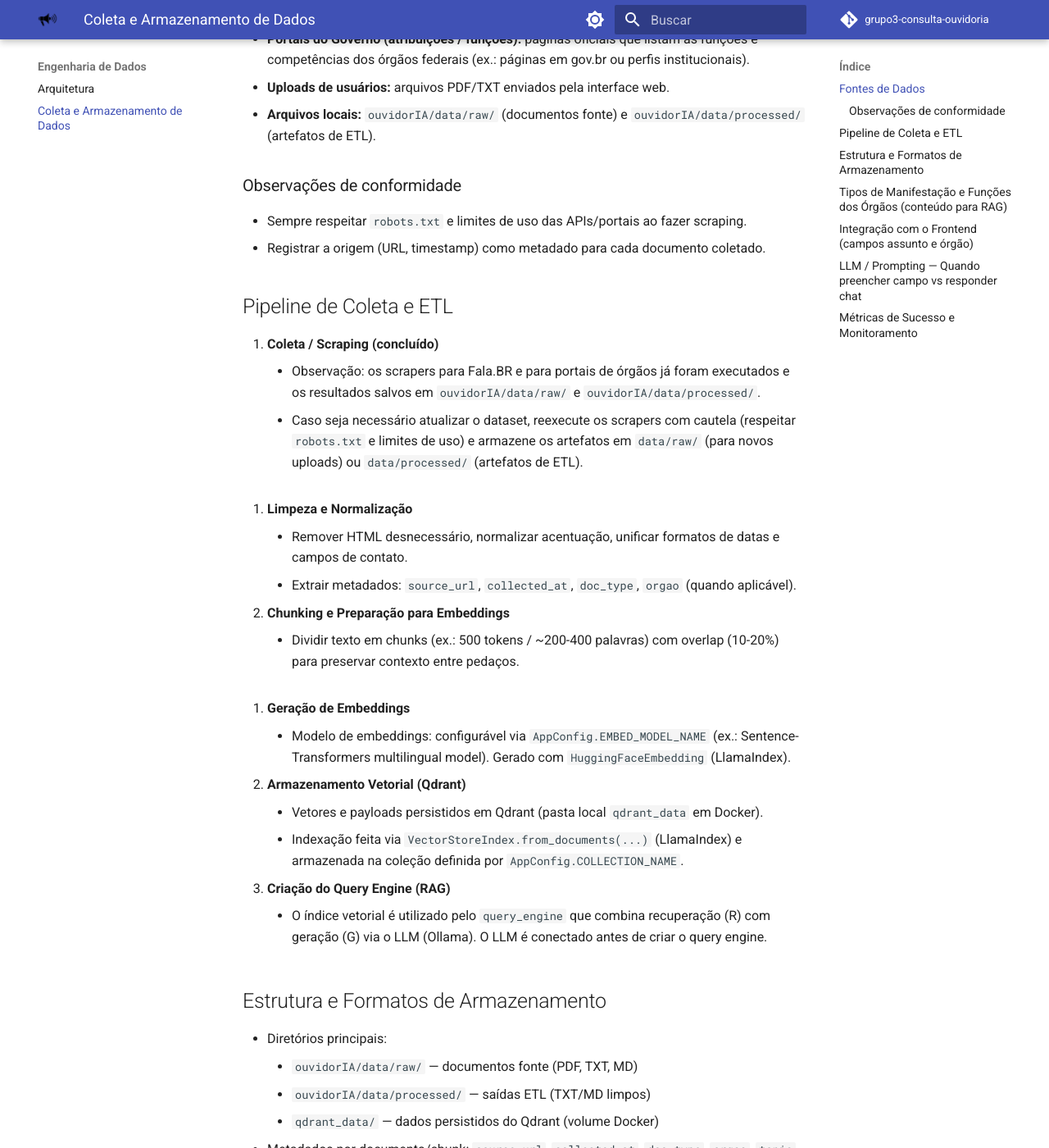
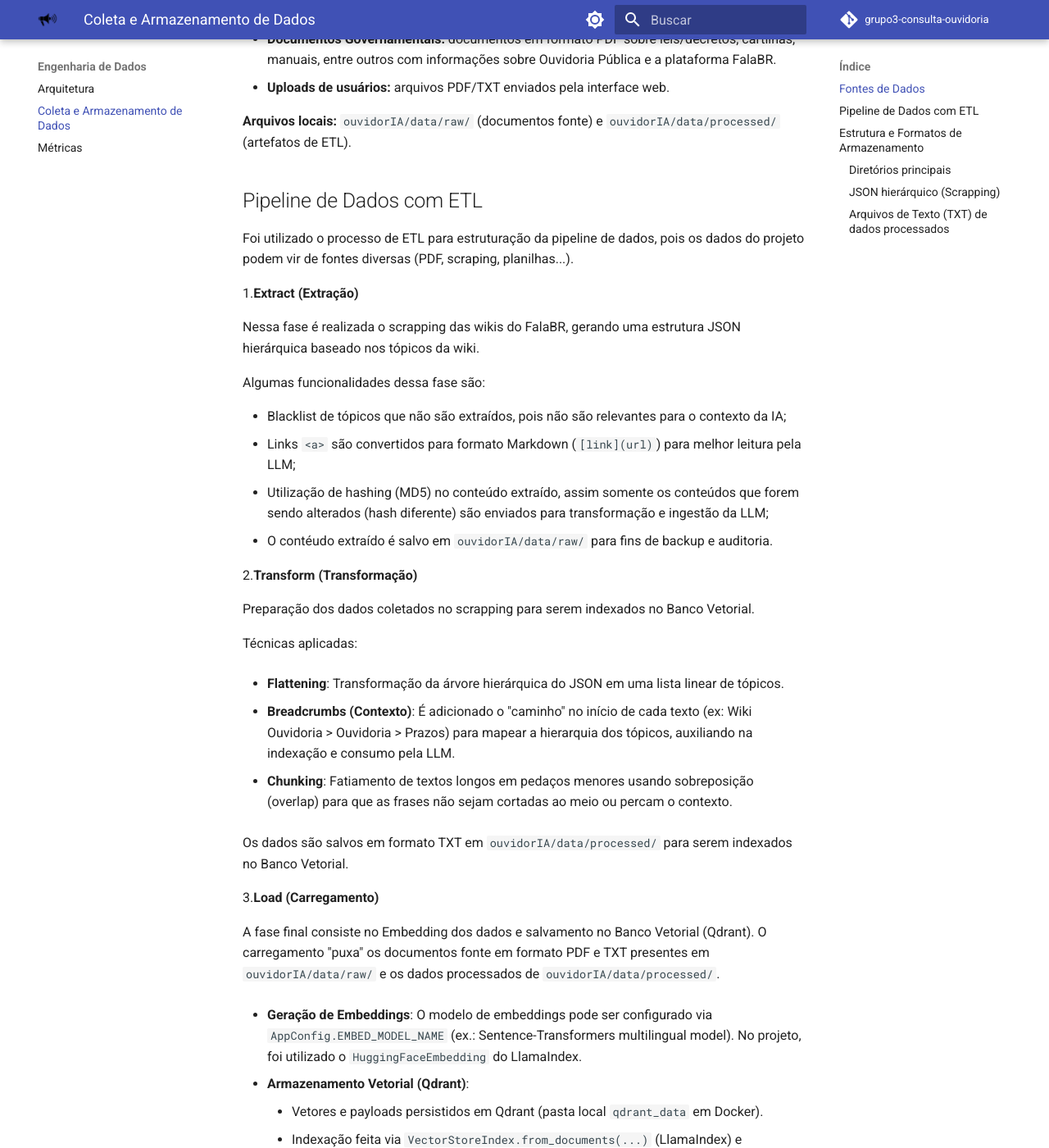
Before and after one commit to unb-Sistemas-de-Machine-learning/grupo3-consulta-ouvidoria, an MkDocs documentation site: the page built from docs/Dados/dados.md, in a window 1280 px wide and 1400 px high, scrolled down 420 px. Shown: the whole window at 82% size. Built offline with MkDocs 1.6.1 and Material for MkDocs 9.7.7, drawn with Linux system fonts in a browser that asks for light colours; comment, search, counter and statistics services are not loaded; some of the changed text lies outside the part shown.

Commit message:
docs(dados): revisa documentacao sobre dados

````diff
--- a/docs/Dados/dados.md
+++ b/docs/Dados/dados.md
@@ -8,112 +8,125 @@ vetorial e as decisões de engenharia de features adotadas pelo projeto.
 - **Fala.BR (wiki / módulos):** páginas e documentos que descrevem tipos de manifestação
 	e procedimentos. Objetivo: extrair módulos relacionados a pedidos de acesso à informação
 	e manifestações correlatas.
-- **Portais do Governo (atribuições / funções):** páginas oficiais que listam as funções
-	e competências dos órgãos federais (ex.: páginas em gov.br ou perfis institucionais).
+- **Documentos Governamentais:** documentos em formato PDF sobre leis/decretos, cartilhas, manuais, entre outros com informações sobre Ouvidoria Pública e a plataforma FalaBR.
 - **Uploads de usuários:** arquivos PDF/TXT enviados pela interface web.
-- **Arquivos locais:** `ouvidorIA/data/raw/` (documentos fonte) e `ouvidorIA/data/processed/`
+
+
+**Arquivos locais:** `ouvidorIA/data/raw/` (documentos fonte) e `ouvidorIA/data/processed/`
 	(artefatos de ETL).
 
-### Observações de conformidade
 
-- Sempre respeitar `robots.txt` e limites de uso das APIs/portais ao fazer scraping.
-- Registrar a origem (URL, timestamp) como metadado para cada documento coletado.
+## Pipeline de Dados com ETL
 
-## Pipeline de Coleta e ETL
+Foi utilizado o processo de ETL para estruturação da pipeline de dados, pois os dados do projeto podem vir de fontes diversas (PDF, scraping, planilhas...).
 
-1. **Coleta / Scraping (concluído)**
-	 - Observação: os scrapers para Fala.BR e para portais de órgãos já foram executados e
-		 os resultados salvos em `ouvidorIA/data/raw/` e `ouvidorIA/data/processed/`.
-	 - Caso seja necessário atualizar o dataset, reexecute os scrapers com cautela (respeitar
-		 `robots.txt` e limites de uso) e armazene os artefatos em `data/raw/` (para novos
-		 uploads) ou `data/processed/` (artefatos de ETL).
-<!--	 - Frequência sugerida de atualização: conforme necessidade (semanal, quinzenal ou sob demanda). -->
+1.**Extract (Extração)**
 
-2. **Limpeza e Normalização**
-	 - Remover HTML desnecessário, normalizar acentuação, unificar formatos de datas e
-		 campos de contato.
-	 - Extrair metadados: `source_url`, `collected_at`, `doc_type`, `orgao` (quando aplicável).
+Nessa fase é realizada o scrapping das wikis do FalaBR, gerando uma estrutura JSON hierárquica baseado nos tópicos da wiki.
 
-3. **Chunking e Preparação para Embeddings**
-	 - Dividir texto em chunks (ex.: 500 tokens / ~200-400 palavras) com overlap (10-20%) para
-		 preservar contexto entre pedaços.
-<!--	 - Incluir `metadata` por chunk: `source`, `page`, `orgao`, `topic`. -->
+Algumas funcionalidades dessa fase são:
 
-4. **Geração de Embeddings**
-	 - Modelo de embeddings: configurável via `AppConfig.EMBED_MODEL_NAME` (ex.: Sentence-Transformers
-		 multilingual model). Gerado com `HuggingFaceEmbedding` (LlamaIndex).
+ * Blacklist de tópicos que não são extraídos, pois não são relevantes para o contexto da IA;
+ * Links `<a>` são convertidos para formato Markdown (`[link](url)`) para melhor leitura pela LLM;
+ * Utilização de hashing (MD5) no conteúdo extraído, assim somente os conteúdos que forem sendo alterados (hash diferente) são enviados para transformação e ingestão da LLM;
+ * O contéudo extraído é salvo em `ouvidorIA/data/raw/` para fins de backup e auditoria.
 
-5. **Armazenamento Vetorial (Qdrant)**
+2.**Transform (Transformação)**
+
+Preparação dos dados coletados no scrapping para serem indexados no Banco Vetorial.
+
+Técnicas aplicadas:
+
+* **Flattening**: Transformação da árvore hierárquica do JSON em uma lista linear de tópicos.
+
+* **Breadcrumbs (Contexto)**: É adicionado o "caminho" no início de cada texto (ex: Wiki Ouvidoria > Ouvidoria > Prazos) para mapear a hierarquia dos tópicos, auxiliando na indexação e consumo pela LLM.
+
+* **Chunking**: Fatiamento de textos longos em pedaços menores usando sobreposição (overlap) para que as frases não sejam cortadas ao meio ou percam o contexto.
+
+Os dados são salvos em formato TXT em `ouvidorIA/data/processed/` para serem indexados no Banco Vetorial.
+
+3.**Load (Carregamento)**
+
+A fase final consiste no Embedding dos dados e salvamento no Banco Vetorial (Qdrant). O carregamento "puxa" os documentos fonte em formato PDF e TXT presentes em `ouvidorIA/data/raw/` e os dados processados de `ouvidorIA/data/processed/`.
+
+* **Geração de Embeddings**: O modelo de embeddings pode ser configurado via `AppConfig.EMBED_MODEL_NAME` (ex.: Sentence-Transformers multilingual model). No projeto, foi utilizado o `HuggingFaceEmbedding` do LlamaIndex.
+
+* **Armazenamento Vetorial (Qdrant)**:
 	 - Vetores e payloads persistidos em Qdrant (pasta local `qdrant_data` em Docker).
 	 - Indexação feita via `VectorStoreIndex.from_documents(...)` (LlamaIndex) e armazenada
 		 na coleção definida por `AppConfig.COLLECTION_NAME`.
 
-6. **Criação do Query Engine (RAG)**
-	 - O índice vetorial é utilizado pelo `query_engine` que combina recuperação (R) com
-		 geração (G) via o LLM (Ollama). O LLM é conectado antes de criar o query engine.
 
 ## Estrutura e Formatos de Armazenamento
 
-- Diretórios principais:
-	- `ouvidorIA/data/raw/` — documentos fonte (PDF, TXT, MD)
-	- `ouvidorIA/data/processed/` — saídas ETL (TXT/MD limpos)
-	- `qdrant_data/` — dados persistidos do Qdrant (volume Docker)
-- Metadados por documento/chunk: `source_url`, `collected_at`, `doc_type`, `orgao`, `topic`, `hash`.
+### Diretórios principais
+- `ouvidorIA/data/raw/` — documentos fonte (PDF, TXT, JSON)
+- `ouvidorIA/data/processed/` — saídas ETL (TXT limpo)
+- `qdrant_data/` — dados persistidos do Qdrant (volume Docker)
 
-## Tipos de Manifestação e Funções dos Órgãos (conteúdo para RAG)
+### JSON hierárquico (Scrapping)
 
-Objetivo: produzir textos explicativos e estruturados para alimentar a base de conhecimento
-e melhorar a indicação de campos no formulário.
+* `sections`: contém todos os tópicos da wiki
+* `topics`: faz a lógica de hierarquia dos tópicos, relacionando tópicos maiores com seus sub-tópicos
 
-- **Tipos de manifestação** (exemplos e descrições curtas):
-	- **Solicitação / Pedido de Informação**: pedido formal de acesso a documentos públicos.
-	- **Reclamação**: manifestação sobre falha/insatisfação na prestação de serviço.
-	- **Denúncia**: relato de irregularidade ou ilegalidade que pode exigir apuração.
-	- **Sugestão / Elogio**: manifestações não adversas, para melhoria ou reconhecimento.
+Exemplo:
+```json
+{
+	"wiki_name": "Wiki_Name",
+	"wiki_url":"https://wiki.com/example",
+	"version": "1.0",
+	"sections": [
+	  {
+      "title": "Title 1",
+      "content": "Lorem ipsum dolor sit amet, consectetur adipiscing elit.",
+      "topics": [
+        {
+          "title": "Subtitle 1",
+          "content": "Lorem ipsum dolor sit amet, consectetur adipiscing elit.",
+          "topics": [
+            ...
+          ]
+        },
+        {
+          "title": "Subtitle 2",
+          "content": "Lorem ipsum dolor sit amet, consectetur adipiscing elit.",
+          "topics": [
+            ...
+          ]
+        }
+	    ]
+		},
+    {
+      "title": "Title 2",
+	    "content": "Lorem ipsum dolor sit amet, consectetur adipiscing elit.",
+	    "topics": [
+        ...
+      ]
+    },
+    ...
+	]
+}
+```
 
-- **Funções dos órgãos (federais)**:
-	- Para cada órgão incluir: `nome`, `missão`, `principais atribuições` e `exemplos de assuntos`
-	- Exemplo: `Ministério da Saúde (MS)` — missão: formular políticas de saúde; atribuições:
-		coordenação do SUS, vigilância sanitária, etc.
+### Arquivos de Texto (TXT) de dados processados
 
-Esses textos devem ser armazenados como documentos (MD/TXT) e indexados para que o RAG
-use esse contexto na hora de identificar órgãos e sugerir campos.
+  * `## Contexto`: representa o "caminho" hierárquico (breadcrumbs), achatando a estrutura do JSON para dar contexto semântico imediato ao fragmento de texto.
 
-## Integração com o Frontend (campos `assunto` e `órgão`)
+  * Separador (`---`): delimita os chunks (blocos de texto) que serão vetorizados individualmente, garantindo a segmentação correta para o banco vetorial.
 
-- Fonte dos dados: preferir APIs oficiais (Fala.BR) quando disponíveis; caso contrário,
-	usar dataset extraído por scrapers e disponibilizado como JSON estático em `ouvidorIA/data/`.
-<!-- - Implementação sugerida:
-	- Servir arquivo `data/assuntos.json` e `data/orgaos.json` lidos pelo frontend na inicialização
-		(cache em sessão e atualização periódica).
-	- Alternativa: chamadas dinâmicas à API do Fala.BR com cache local e fallback para o arquivo
-		estático quando offline. -->
+Exemplo:
+```
+## Contexto: Title 1 > Subtitle 1
+Lorem ipsum dolor sit amet, consectetur adipiscing elit. Vivamus lacinia odio vitae vestibulum vestibulum.
+Cras sed felis eget velit aliquet. Aliquam lorem ante, dapibus in, viverra quis, feugiat a, tellus.
 
-## LLM / Prompting — Quando preencher campo vs responder chat
+----------------------------------------
+## Contexto: Title 1 > Subtitle 1 > Subtitle 1.1
+Neque porro quisquam est qui dolorem ipsum quia dolor sit amet, consectetur, adipisci velit. Suspendisse potenti.
+Utle enim ad minim veniam, quis nostrud exercitation ullamco laboris nisi ut aliquip ex ea commodo consequat.
 
-- Fluxo atual: `analyze_demand()` → `_classify_type()` → se `CHAT` retorna resposta;
-	senão segue para identificação de órgão e geração de resumos.
-- Problema observado: o LLM tende a sempre tentar preencher campos.
-
-## Métricas de Sucesso e Monitoramento
-
-- **Precisão de preenchimento**: % de campos sugeridos corretamente avaliados por auditoria manual.
-- **Recall de recuperação**: fraction de documentos relevantes que aparecem nas respostas RAG.
-- **Acurácia de identificação de órgão**: % de vezes que o órgão sugerido está correto.
-- **Latência (p50/p95/p99)**: medição do tempo desde a pergunta até a resposta final.
-- **Satisfação do usuário**: NPS / escala 1-5 após interação (se coletado).
-- **Frescor do índice**: tempo desde a última atualização/coleção de dados.
-
-<!--
-## Como adicionar novos dados e reindexar
-
-1. Para adicionar novos dados ou atualizações (inclusive novo scraping), coloque os arquivos
-	(PDF/TXT/MD/JSON) em `ouvidorIA/data/raw/` ou em `ouvidorIA/data/processed/`.
-2. Para reindexar do zero e garantir que os novos dados entrem no índice persistente do Qdrant,
-	reinicie a aplicação com `FORCE_REBUILD_INDEX=true` (ex.: em Docker Compose) ou chame a
-	função `ingest_and_index(force_rebuild=True)` na instância do `OuvidoriaRAGService`.
-3. Recomenda-se incluir metadados para cada documento/artefato: `source_url`, `collected_at`,
-	`doc_type`, `orgao` e `hash`. Isso ajuda na deduplicação e auditoria.
-4. Se os scrapers forem reexecutados, mantenha controle de versão dos arquivos coletados e
-	valide as diferenças antes de reindexar (scripts de comparação por `hash`/checksum são úteis).
--->
+----------------------------------------
+## Contexto: Title 1 > Subtitle 2
+Ut ultrices ultrices enim. Curabitur sit amet mauris. Morbi in dui quis est pulvinar ullamcorper.
+Nulla facilisi. Integer lacinia sollicitudin massa. Cras metus. Sed aliquet risus a tortor.
+```
--- a/mkdocs.yml
+++ b/mkdocs.yml
@@ -19,6 +19,7 @@ nav:
   - Engenharia de Dados:
     - Arquitetura: Dados/arquitetura.md
     - Coleta e Armazenamento de Dados: Dados/dados.md
+    - Métricas: Dados/metricas.md
   - Resultados:
     - Resultados: Resultados/resultados.md
 
````
Also changed, not shown: docs/Dados/metricas.md (added, +8 -0 lines).
